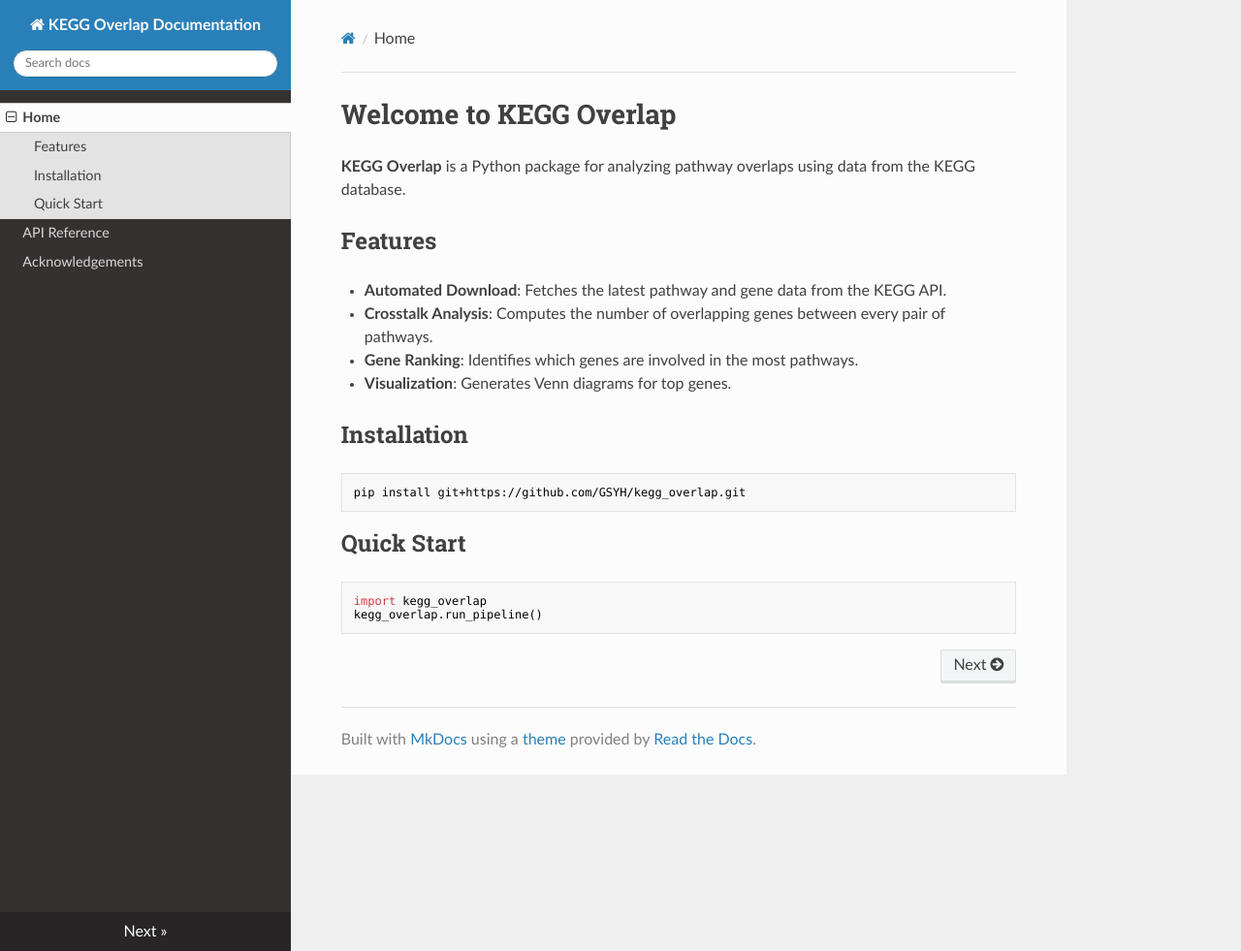
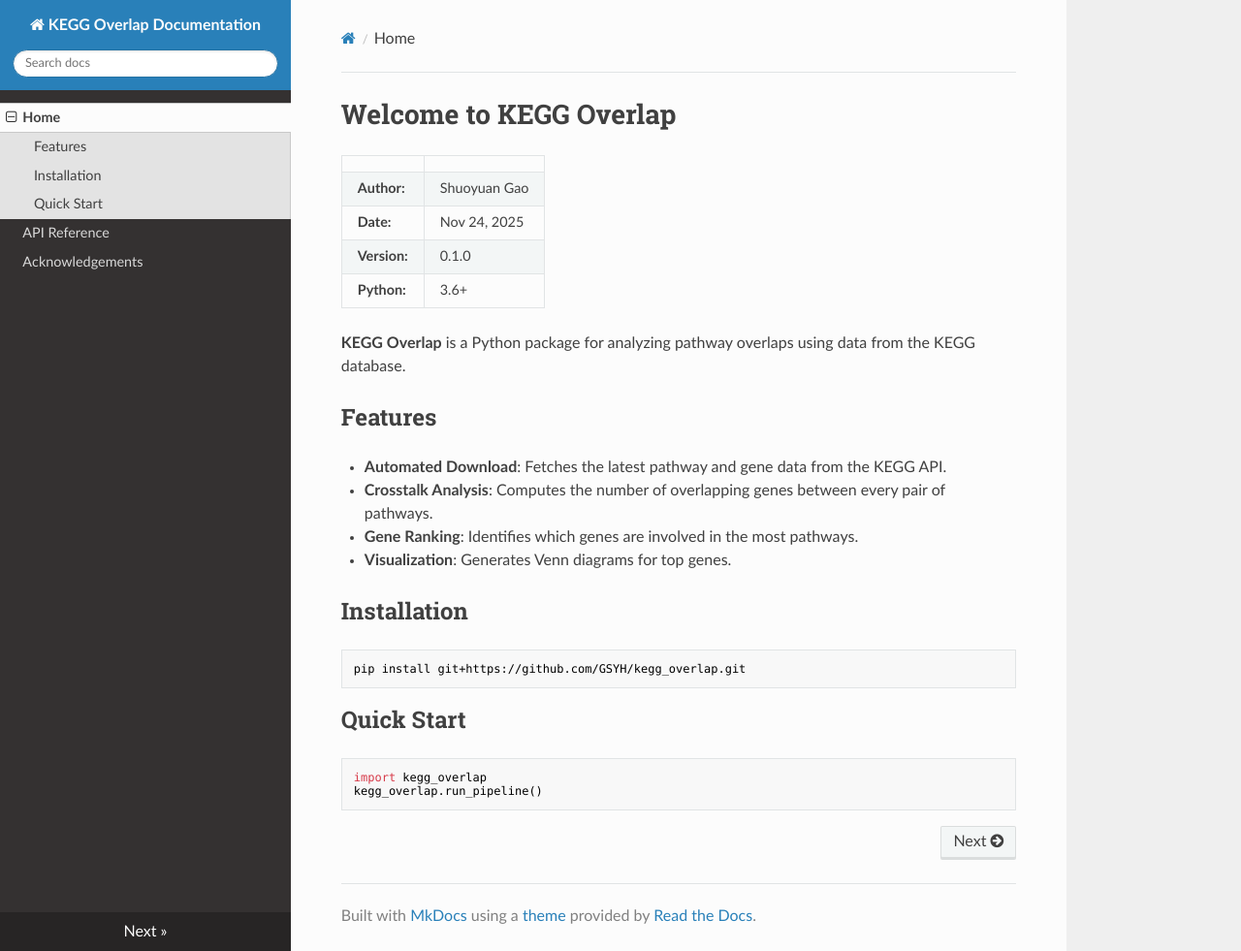
Before and after one commit to GSYH/kegg_overlap, an MkDocs documentation site: the page built from docs/index.md, in a window 1280 px wide and 981 px high. Shown: the whole window at 97% size. Built offline with MkDocs 1.6.1, drawn with Linux system fonts in a browser that asks for light colours; nearby versions of some CDN libraries.

Commit message:
Update author to Shuoyuan Gao

```diff
--- a/docs/index.md
+++ b/docs/index.md
@@ -1,4 +1,11 @@
 # Welcome to KEGG Overlap
+
+| | |
+|---|---|
+| **Author:** | Shuoyuan Gao |
+| **Date:** | Nov 24, 2025 |
+| **Version:** | 0.1.0 |
+| **Python:** | 3.6+ |
 
 **KEGG Overlap** is a Python package for analyzing pathway overlaps using data from the KEGG database.
 
--- a/setup.py
+++ b/setup.py
@@ -11,6 +11,6 @@
         "matplotlib-venn",
         # "venn" # Optional, as per notebook logic
     ],
-    author="User",
+    author="Shuoyuan Gao",
     description="A package for KEGG pathway overlap analysis",
 )
```
